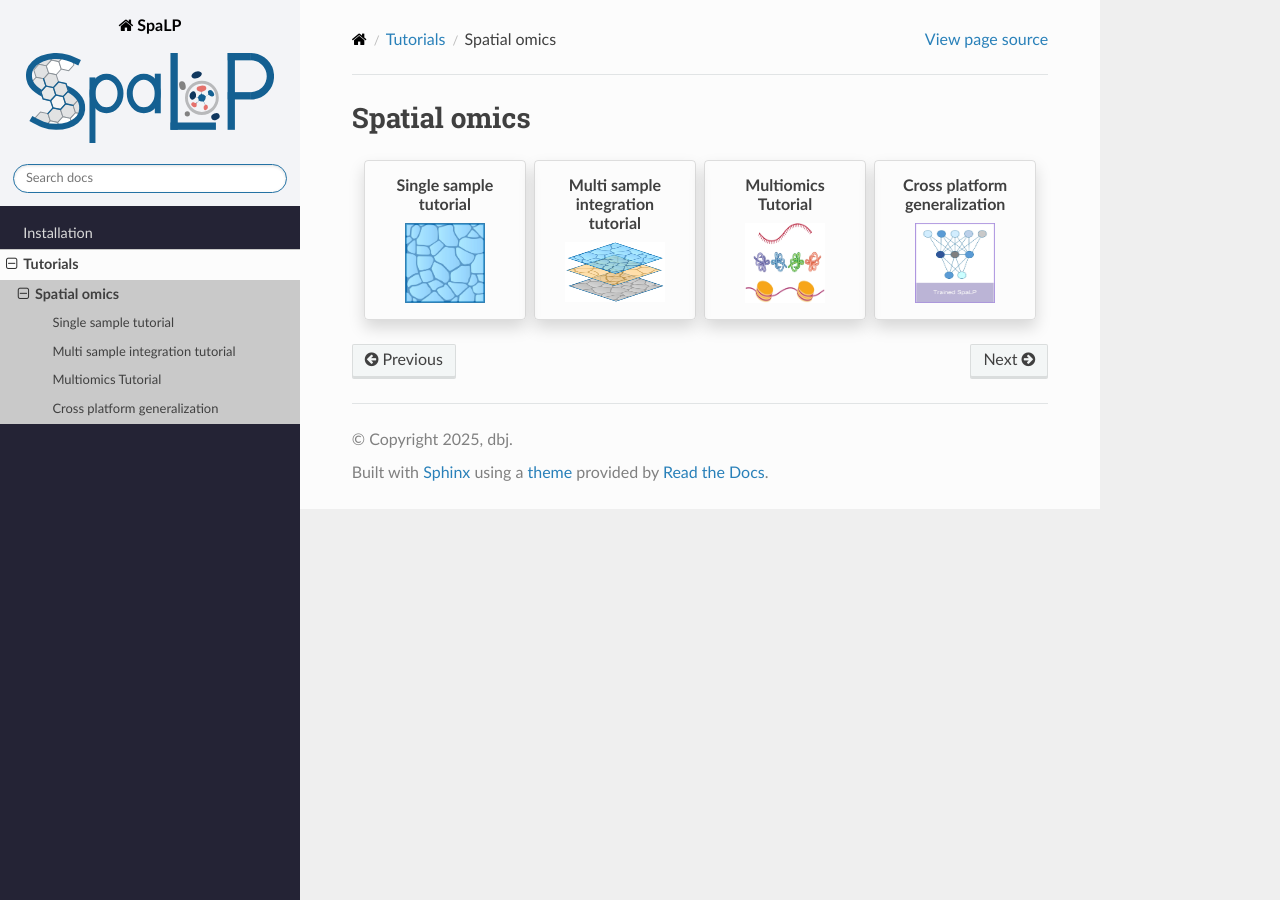
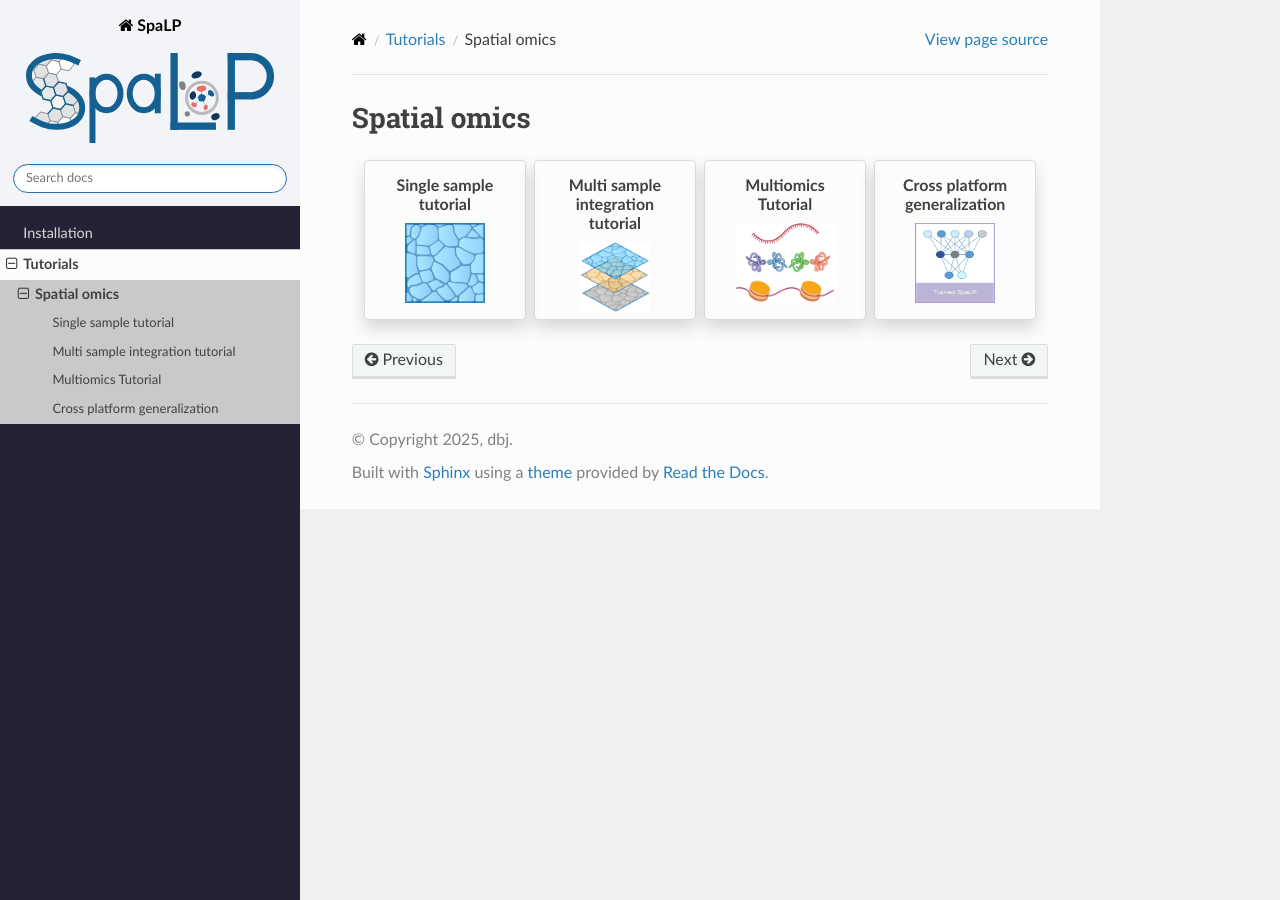
Before and after one commit to 1027victor/SpaLP, a Sphinx documentation site: the page built from docs/source/tutorials/Spatial_omics/index.md, in a window 1280 px wide. Built offline with Sphinx 7.4.7 and the Read the Docs theme 3.1.0, drawn with Linux system fonts in a browser that asks for light colours; pages that are not in the unit, such as notebooks, are missing from menus.

Commit message:
Update index.md

````diff
--- a/docs/source/tutorials/Spatial_omics/index.md
+++ b/docs/source/tutorials/Spatial_omics/index.md
@@ -26,8 +26,8 @@
 :class-card: sd-text-center
 
 ```{image} ../../../../_static/images/modal_sample.jpg
-:width: 100px
-:height: 60px
+:width: 70px
+:height: 70px
 :alt: Multi sample integration tutorial
 :class: sd-m-0
 ```
@@ -43,7 +43,7 @@
 
 
 ```{image} ../../../../_static/images/multi_omics.jpg
-:width: 80px
+:width: 100px
 :height: 80px
 :alt: Multiomics Tutorial
 :class: sd-m-0
````
